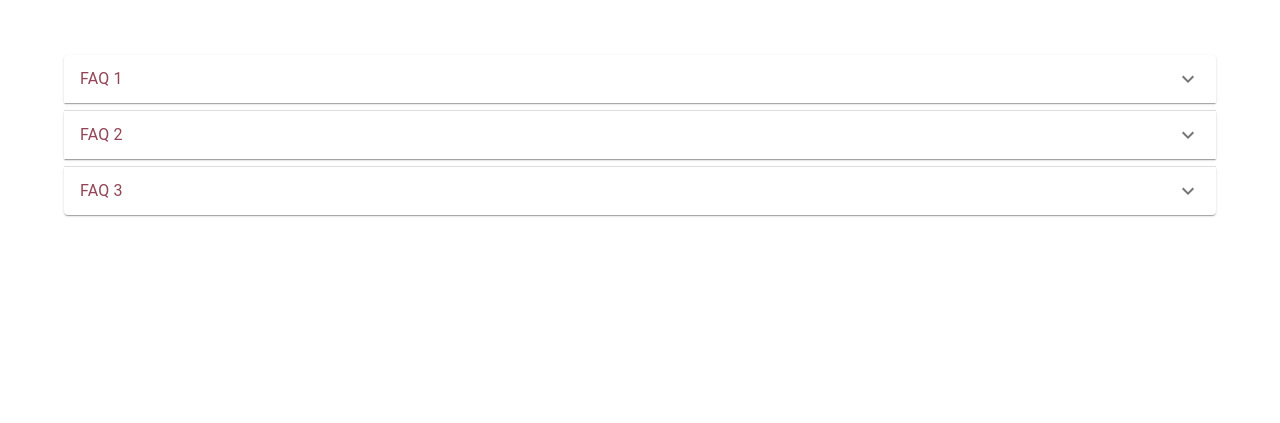
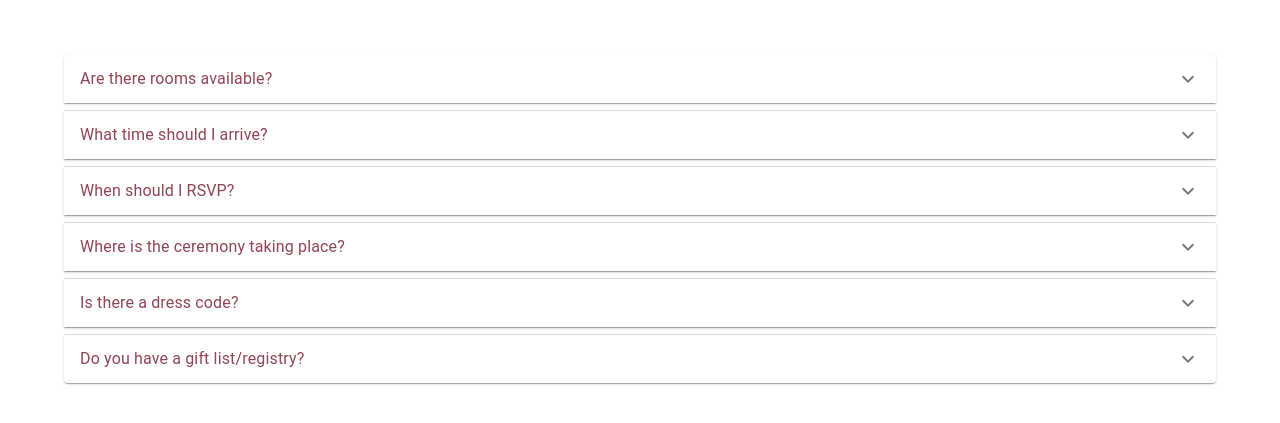
Before and after one commit to gordonwoodbine/weddingsite-clone, a Next.js app: page / in a window 1280 px wide. Shown: the part 4081-4504 px from the top of the page. Built offline with nearby package versions, Linux system fonts and the light colour scheme; no server answers.

Commit message:
add initial faqs

```diff
--- a/pages/faq.js
+++ b/pages/faq.js
@@ -8,19 +8,49 @@ import ExpandMoreIcon from '@mui/icons-material/ExpandMore';
 const questions = [
   {
     id: 1,
-    question: 'FAQ 1',
-    answer: 'FAQ 1 Answer',
+    question: 'Are there rooms available?',
+    answer: 'Rooms are available to book directly with the hotel, please call them on 01977 6204440 to reserve your room. Please disclose you are attending the wedding for a discounted rate.',
   },
   {
     id: 2,
-    question: 'FAQ 2',
-    answer: 'FAQ 2 Answer',
+    question: 'What time should I arrive?',
+    answer: 'Guests invited to join us for the full day should please arrive by the latest 13:00 ready for a prompt start to the cermemony at 13:30. See our timeline page for more details of the day. Evening guests are invitd to arrive from 19:00',
   },
   {
     id: 3,
-    question: 'FAQ 3',
-    answer: 'FAQ 3 Answer',
+    question: 'When should I RSVP?',
+    answer: 'Please RSVP using the RSVP code on your invite by ______. Any RSVPs received after this ate may nt be able to be accomodated. ',
   },
+  {
+    id: 4,
+    question: 'Where is the ceremony taking place?',
+    answer: 'The cermony is taking place at Wentbridge House Hotel. Please note that we have planned to hold the ceremony outside.',
+  },
+  {
+    id: 5,
+    question: 'Is there a dress code?',
+    answer: 'Guests are invited to dress up with us, please wear your best cocktail/formal attire.',
+  },
+  {
+    id: 6,
+    question: 'Do you have a gift list/registry?',
+    answer: 'Your attendance at our special day is all we ask. If you do wish to honour us witha  gift, a contribution to our honeymoon excursions would be kindly received.',
+  },
+  // {
+  //   id: 7,
+  //   question: '',
+  //   answer: '',
+  // },
+  // {
+  //   id: 8,
+  //   question: '',
+  //   answer: '',
+  // },
+  // {
+  //   id: 9,
+  //   question: '',
+  //   answer: '',
+  // },
 
 ];
 
```
